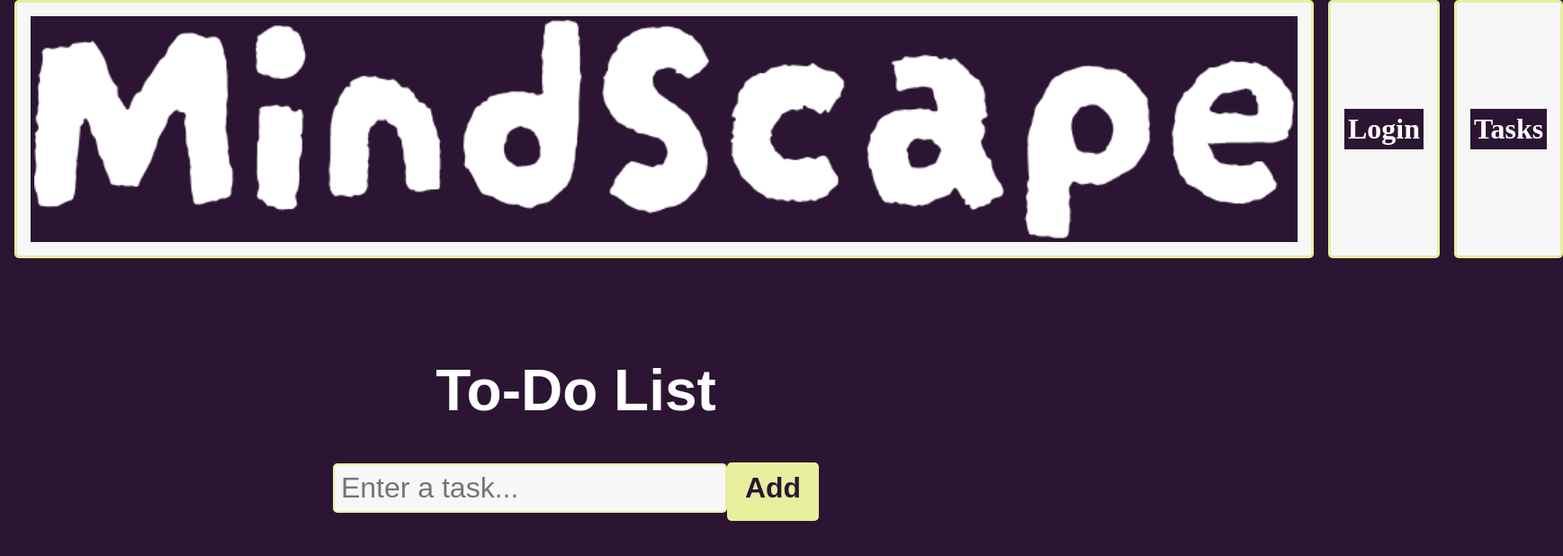
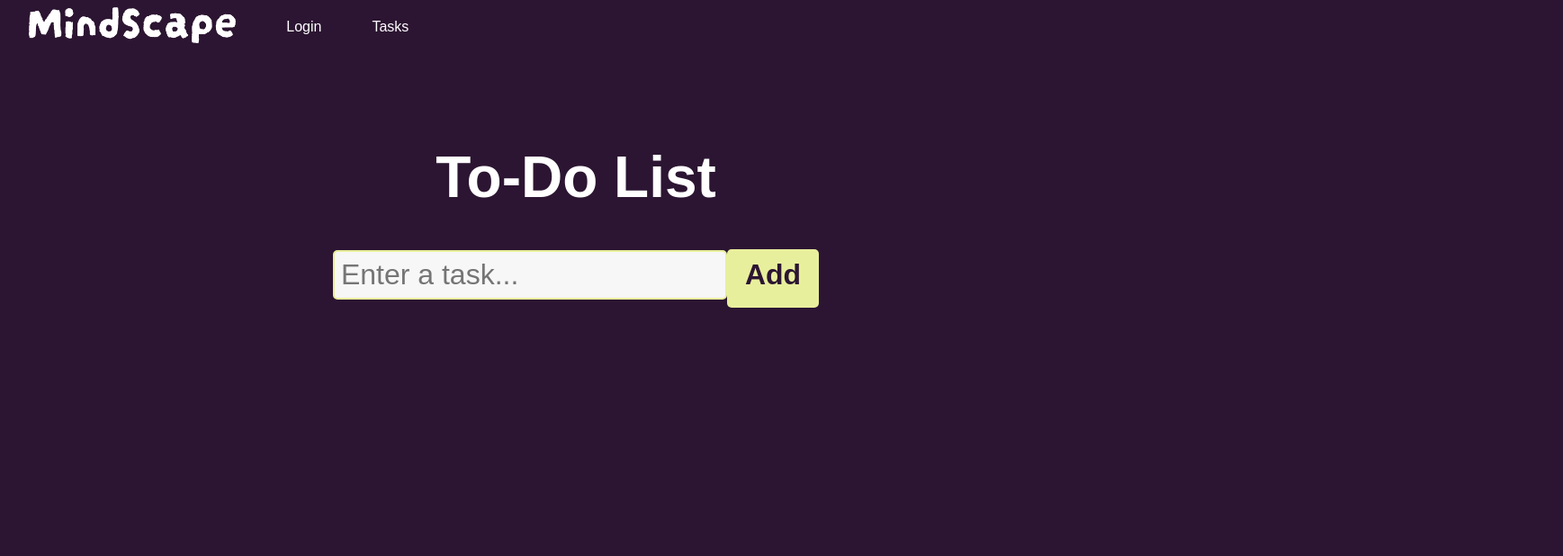
Before and after one commit to niranjanasiju/MindScape, a React (Vite) app: page / in a window 1280 px wide. Shown: the top 618 px of the page at 90% size, 1737 px wide, since content can reach past the window. Built offline with nearby package versions, Linux system fonts and the light colour scheme; a web font is replaced by a local one.

Commit message:
fixed still ugly

```diff
--- a/src/Navbar/Navbar.css
+++ b/src/Navbar/Navbar.css
@@ -1,31 +1,25 @@
 * {
     box-sizing: border-box;
-
   }
 
   body {
     margin: 0;
+    font-family: Arial, sans-serif;
   }
 
-
-
- img{
-    width: 20px;
- }
-
   .nav {
-    border: none;
+    background-color: #2C1532
     color: white;
     display: flex;
     justify-content: space-between;
-    align-items: stretch;
-    gap: 2rem;
-    padding: 0 1rem;
+    align-items: center;
+    padding: 0.5rem 1rem;
+    height: 60px; /* Set a consistent height for the navbar */
   }
 
-  .site-title {
-    font-size: 2rem;
-    border: none;
+  .logo {
+    height: 40px; /* Adjust the size of the logo */
+    width: auto; /* Keep aspect ratio */
   }
 
   .nav ul {
@@ -33,22 +27,32 @@
     margin: 0;
     list-style: none;
     display: flex;
-    gap: 1rem;
+    gap: 1.5rem;
+    align-items: center;
   }
 
   .nav a {
-    color: inherit;
+    color: white; /* Ensure the text color is white */
     text-decoration: none;
-    height: 100%;
+    padding: 0.5rem 1rem;
+    transition: background-color 0.3s ease;
+  }
+
+  .nav li {
     display: flex;
     align-items: center;
-    padding: .25rem;
   }
 
   .nav li.active {
-    background-color: #555;
+    background-color: #555; /* Background color for the active link */
+    border-radius: 5px; /* Add some subtle rounding */
   }
 
   .nav li:hover {
-    background-color: #777;
+    background-color: #777; /* Background color for hover */
+    border-radius: 5px;
   }
+
+  .nav .list {
+    margin: 0; /* Reset margins for consistency */
+  }
--- a/src/ToDoList/ToDoList.css
+++ b/src/ToDoList/ToDoList.css
@@ -72,7 +72,7 @@ input[type="text"]{
 ol{
     padding: 0%;
 }
-.list{
+.li{
     font-size: 2rem;
     font-weight: bold;
     padding: 15px;
```
